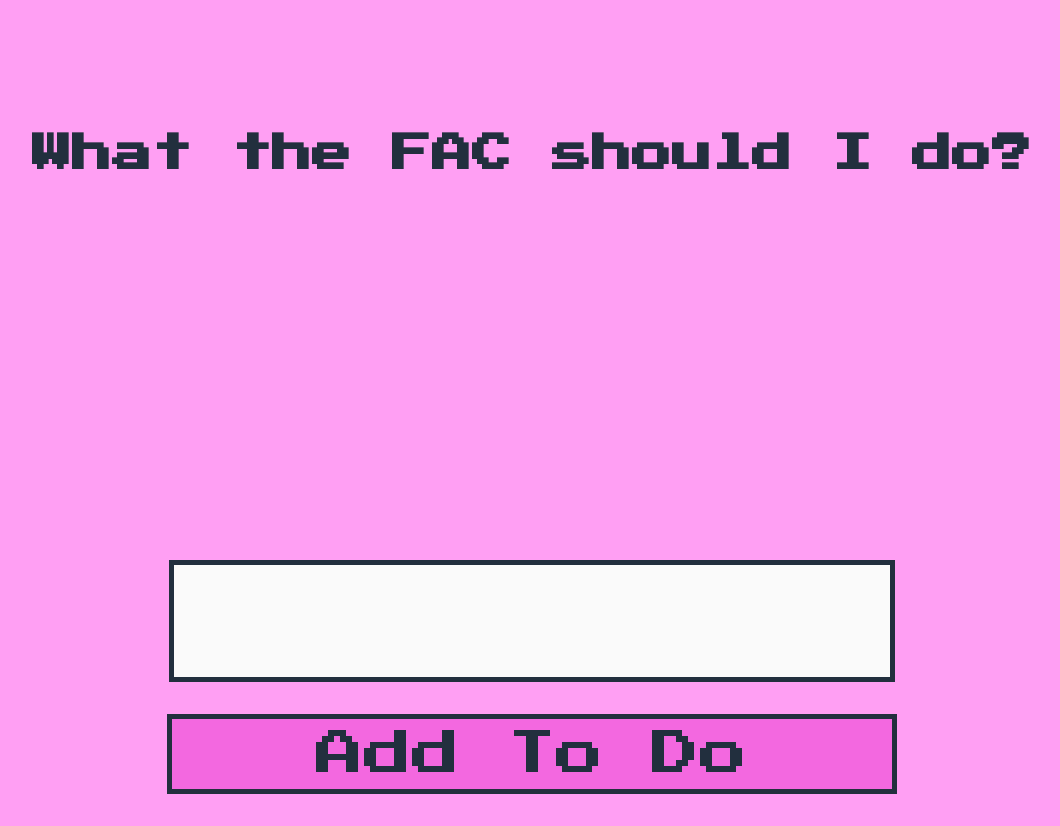
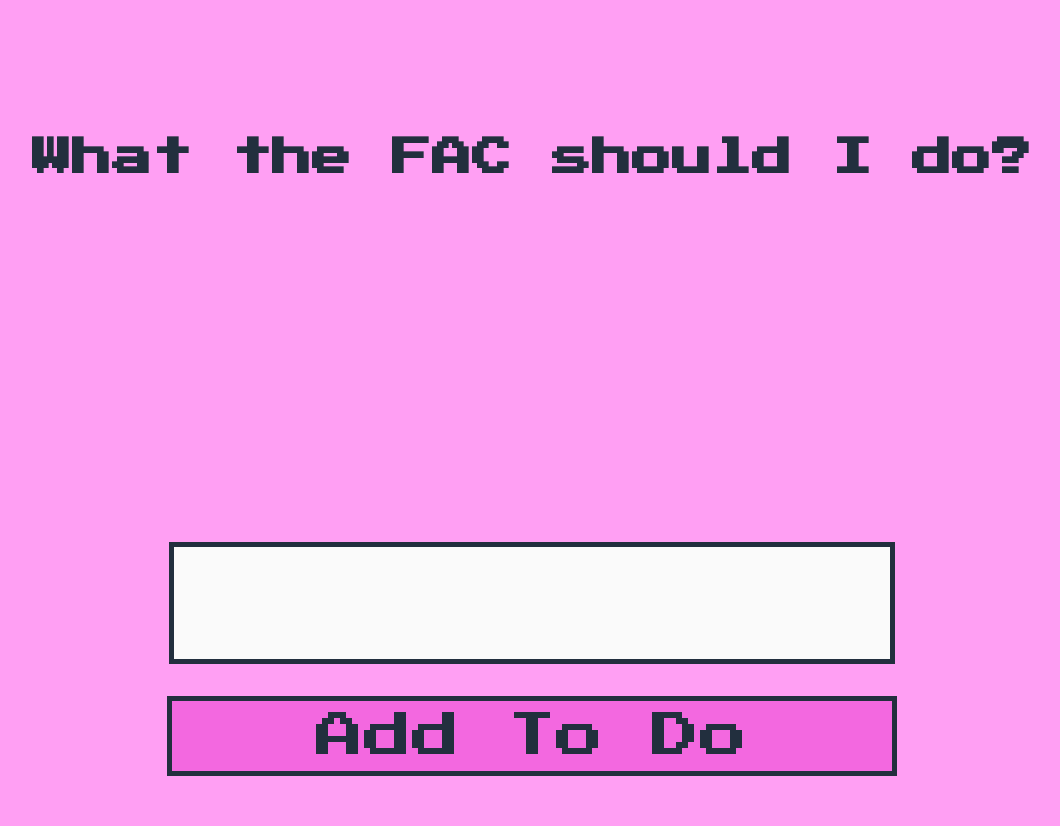
Before and after one commit to fac-13/Team-GIPHT-Todo, a website: page index.html in a window 1280 px wide. Shown: the whole page, without its empty margins (46-1106 px from the left). Drawn offline with Linux system fonts and the light colour scheme.

Commit message:
change font size and line height of h1, add fixed height to container, add top margin to form

```diff
--- a/style.css
+++ b/style.css
@@ -9,7 +9,7 @@ body {
   background-color: #ff9ff3;
   display: flex;
   flex-direction: column;
-  justify-content: space-around;
+  justify-content: flex-start;
   align-items: center;
 }
 
@@ -20,14 +20,14 @@ h1 {
   font-family: "Press Start 2P", cursive;
   text-align: center;
   font-size: 2.5rem;
-  margin: 10% auto;
-  line-height: 4rem;
+  margin: 10% auto 5%;
+  line-height: 1.8em;
 }
 
 /* To do container */
 
 #todo-container {
-  min-height: 30vh;
+  height: 50vh;
   overflow-y: auto;
   overflow-x: hidden;
   width: 80%;
@@ -55,7 +55,7 @@ li {
   border: 5px solid white;
   margin: 3%;
   padding: 5%;
-  font-size: 2rem;
+  font-size: 2.5rem;
 }
 
 .buttons-div {
@@ -87,8 +87,8 @@ i {
 /* Form */
 form {
   width: 80%;
-  padding-top: 20px;
   text-align: center;
+  margin-top: 4vh;
 }
 
 input[type="text"] {
@@ -96,7 +96,7 @@ input[type="text"] {
   border: solid 5px #222f3e;
   width: 75%;
   padding: 1rem;
-  font-size: 2rem;
+  font-size: 3rem;
   height: 10vh;
 }
 
```
